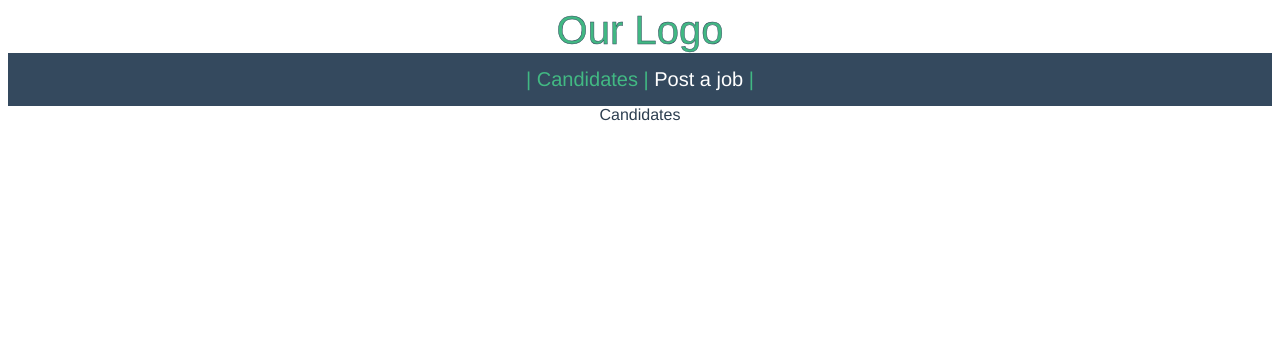
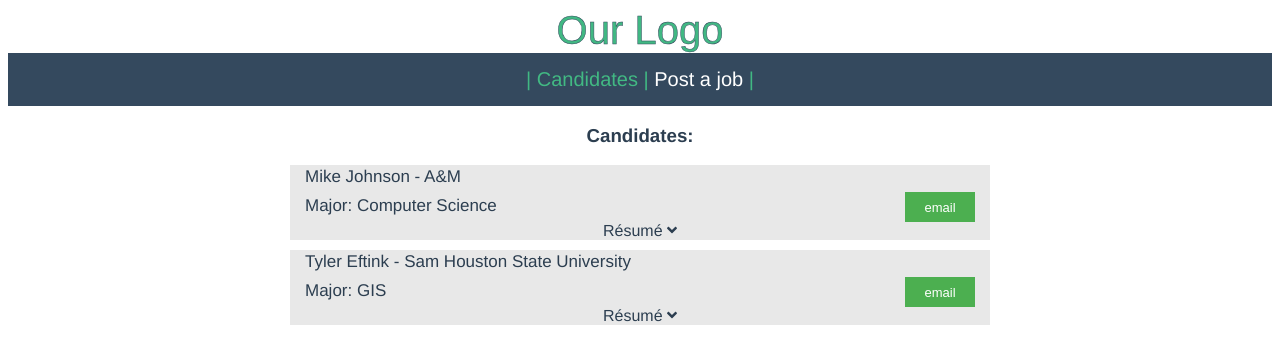
Before and after one commit to T-BoneMadSkrilla/tbone-mike-project, a Vue app: page /employers/candidates in a window 1280 px wide. Shown: the top 364 px of the page. Built offline with nearby package versions, Linux system fonts and the light colour scheme.

Commit message:
added data to candidates

```diff
--- a/src/components/Candidates.vue
+++ b/src/components/Candidates.vue
@@ -1,11 +1,133 @@
 <template>
   <div>
-    Candidates
+    <h3>
+      Candidates:
+    </h3>
+    <div v-for="candidate in interestedCandidates" :key="candidate.id">
+      <div class="candidateCard">
+
+        <div class="text">
+          {{candidate.firstName}}
+          {{candidate.lastName}} -
+          {{candidate.uni}}
+        </div>
+
+        <div class="majorFlex">
+          <div class="text">
+            Major: {{candidate.major}}
+            <!-- Minor: {{candidate.minor}} -->
+          </div>
+          <button class="emailBtn">
+            email
+          </button>
+        </div>
+
+      </div>
+      <div class="resumeFlex">
+        <div class="icon" v-if="candidate.resumeShow == false" v-on:click="openOrCloseResume(candidate)">
+          Résumé <font-awesome-icon  icon="angle-down" />
+        </div>
+        <div v-if="candidate.resumeShow">
+          <div class="icon" v-on:click="openOrCloseResume(candidate)">
+            Close <font-awesome-icon icon="angle-up" />
+          </div>
+          {{candidate.resume}}
+        </div>
+      </div>
+
+    </div>
   </div>
 </template>
 
 <script>
 export default {
-  name: "Candidates"
+  name: "Candidates",
+  data() {
+    return {
+      interestedCandidates: [
+        {
+          id: 1,
+          firstName: "Mike",
+          lastName: "Johnson",
+          uni: "A&M",
+          major: "Computer Science",
+          minor: "Geology",
+          email: "mikejohnson@edu.com",
+          resumeShow: false,
+          resume: "this is where the resume would pull up"
+        },
+        {
+          id: 1,
+          firstName: "Tyler",
+          lastName: "Eftink",
+          uni: "Sam Houston State University",
+          major: "GIS",
+          minor: "Geology",
+          email: "tyler@edu.com",
+          resumeShow: false,
+          resume: "this is where the resume would pull up"
+        }
+      ]
+    }
+  },
+  methods: {
+    openOrCloseResume(candidate) {
+      candidate.resumeShow = !candidate.resumeShow;
+    }
+  }
 };
 </script>
+
+<style scoped>
+
+  .candidateCard{
+    margin: 0 auto;
+    margin-top: 10px;
+    background: #e8e8e8;
+    width: 700px;
+    display: flex;
+    flex-direction: column;
+	  align-items: flex-start;
+  }
+
+  .text{
+    margin-top: 2px;
+    margin-left: 15px;
+    margin-bottom: 5px;
+    font-size: 17px;
+  }
+
+  .majorFlex{
+    display: flex;
+    flex-direction: row;
+    justify-content: space-between;
+    align-items: center;
+    align-content: flex-start;
+    width: 700px;
+  }
+  .emailBtn{
+    margin-right: 15px;
+    height: 30px;
+    width: 70px;
+    background-color: #4caf50;
+    border: none;
+    color: white;
+    text-align: center;
+    text-decoration: none;
+    font-size: 13px;
+    cursor: pointer;
+  }
+
+  .resumeFlex{
+    margin: 0 auto;
+    display: flex;
+    flex-direction: column;
+    background: #e8e8e8;
+    width: 700px;
+  }
+
+  .icon{
+    cursor: pointer;
+  }
+
+</style>
--- a/src/views/JobMatches.vue
+++ b/src/views/JobMatches.vue
@@ -10,21 +10,21 @@
           {{ job.position }}
         </h4>
         <div>
+          <button class="applyBtn">
+            Apply Here
+          </button>
           <button class="xBtn">
-          X
-        </button>
-        <button class="applyBtn">
-          Apply
+            Not Interested
           </button>
         </div>
       </div>
       <div class="descFlex">
-        <div v-if="job.descShow == false" v-on:click="openOrCloseDesc(job)">
+        <div class="icon" v-if="job.descShow == false" v-on:click="openOrCloseDesc(job)">
           Description: <font-awesome-icon icon="angle-down" />
         </div>
 
         <div v-if="job.descShow">
-          <div v-on:click="openOrCloseDesc(job)">
+          <div class="icon" v-on:click="openOrCloseDesc(job)">
             Close <font-awesome-icon icon="angle-up" />
           </div>
           <p>
@@ -50,12 +50,14 @@ export default {
   data() {
     return {
       matchedJobs: [
-        {company: "Michael-soft",
+        {id: 1,
+         company: "Michael-soft",
          position: "Code Monkey",
          descShow: false,
          description: "oh hey I'm Mike, you should work at my company",
          applied: 0},
-        {company: "Some Tech Company",
+        {id: 2,
+         company: "Some Tech Company",
          position: "Full Stack Engineer",
          descShow: false,
          description: "oh hey I'm Mike, you should work at my company. vpauosifgvbasod paosdiuhva saposdiughvba posdinpausdhv l;lkkdjf poauisdhvopasdg",
@@ -81,40 +83,48 @@ export default {
     margin: 0 auto;
     margin-top: 10px;
     background: #e8e8e8;
-    width: 600px;
+    width: 700px;
     display: flex;
     justify-content: space-between;
 	  align-items: center;
   }
   .companyPosition{
-    margin-left: 35px;
+    margin-left: 30px;
   }
 
   .xBtn{
     margin-right: 5px;
     height: 30px;
+    width: 100px;
     background-color: #f44336;
     border: none;
     color: white;
     text-align: center;
     text-decoration: none;
     font-size: 13px;
+    cursor: pointer;
   }
   .applyBtn {
-    margin-right: 5px;
+    margin-right: 15px;
     height: 30px;
+    width: 100px;
     background-color: #4caf50;
     border: none;
     color: white;
     text-align: center;
     text-decoration: none;
     font-size: 13px;
+    cursor: pointer;
   }
   .descFlex{
     margin: 0 auto;
     display: flex;
     flex-direction: column;
     background: #e8e8e8;
-    width: 600px;
+    width: 700px;
+  }
+
+  .icon{
+    cursor: pointer;
   }
 </style>
```
Lines whose indentation alone changed are shown as unchanged.
